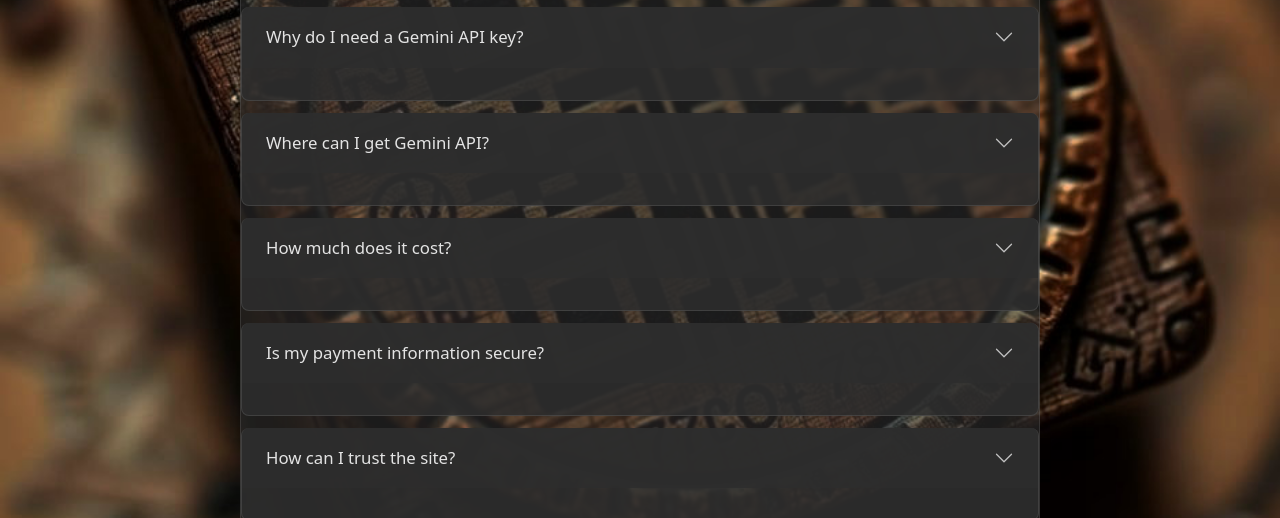
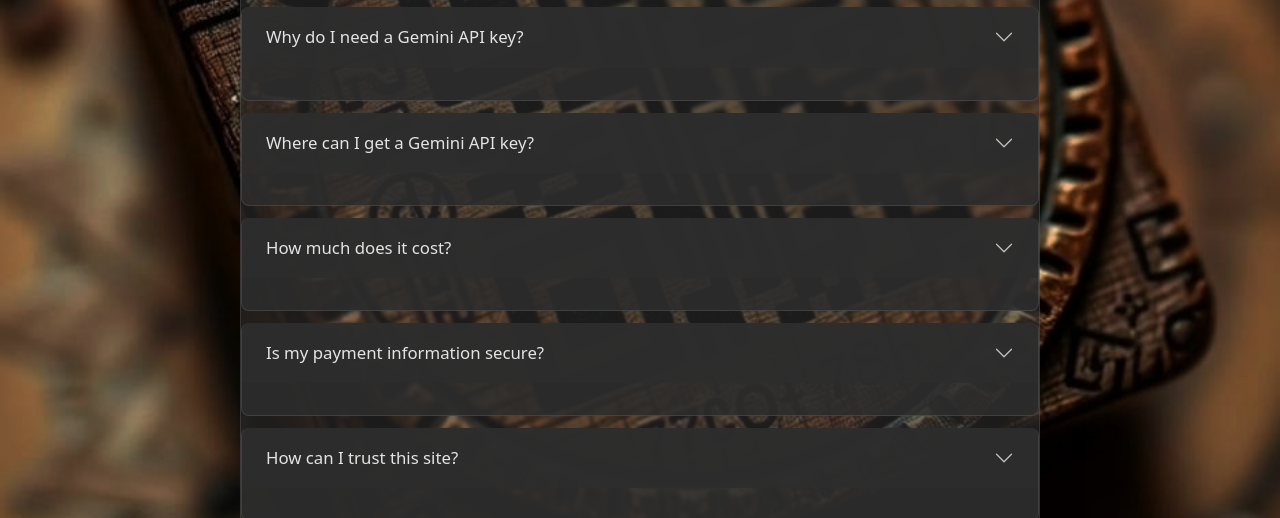
Before and after one commit to kosinal/qr-pay-code, a React (Vite) app: page / in a window 1280 px wide. Shown: the part 1290-1808 px from the top of the page. Built offline with nearby package versions, Linux system fonts and the light colour scheme.

Commit message:
Refined FAQ definition for separate file.

```diff
--- a/src/components/FAQAccordion.tsx
+++ b/src/components/FAQAccordion.tsx
@@ -1,11 +1,7 @@
 import React from 'react';
 import { Accordion } from 'react-bootstrap';
 import './FAQAccordion.css';
-
-interface FAQItem {
-  question: string;
-  answer: string;
-}
+import { faqData } from '../utils/faqDef.ts';
 
 const renderAnswerWithLinks = (text: string): React.ReactNode => {
   const urlRegex = /(https?:\/\/[^\s]+)/g;
@@ -22,57 +18,6 @@
     return part;
   });
 };
-
-const faqData: FAQItem[] = [
-  {
-    question: 'What is a QR Code Payment Generator?',
-    answer:
-      'A QR Code Payment Generator creates scannable QR codes containing payment information in the SPAYD format (Short Payment Descriptor). Recipients can scan these codes with their banking app to automatically fill in payment details.',
-  },
-  {
-    question: 'Why is this better than ChatGPT?',
-    answer:
-      'Running a prompt directly in ChatGPT was my initial idea how I though I can solve the process. After few tries I found out that the format of QRCode information needs to have some transformations, that were not so easy to express to ChatGPT so it would do it correctly all the time. That is why I decided for this small project.',
-  },
-  {
-    question: 'What information do I need to generate a payment QR code?',
-    answer:
-      "You need basic payment details including the recipient's account number, bank code, amount (optional), currency, and optionally a payment message or variable symbol. Just describe the payment in natural language and the AI will extract the relevant information.",
-  },
-  {
-    question: 'Why do I need a Gemini API key?',
-    answer:
-      "The Gemini API key allows the application to use Google's AI to intelligently parse your payment description and extract structured payment information. You can obtain a free API key from Google AI Studio.",
-  },
-  {
-    question: 'Where can I get Gemini API?',
-    answer: 'You can create new API key at https://aistudio.google.com/api-keys .',
-  },
-  {
-    question: 'How much does it cost?',
-    answer:
-      'It mostly depends on your usage. For vast majority of users, Free limit of Gemini is more than enough. For more details, visit https://ai.google.dev/gemini-api/docs/pricing .',
-  },
-  {
-    question: 'Is my payment information secure?',
-    answer:
-      "Yes! Your API key and payment information are processed locally in your browser and sent directly to Google's Gemini API. No payment data is stored on our servers. The API key is only kept in your browser's memory during the session.",
-  },
-  {
-    question: 'How can I trust the site?',
-    answer:
-      'Never trust anyone on the internet only because they say so. I built this project mostly for myself and make it open source for others to use. You can always inspect whole code hosted on https://github.com/kosinal/qr-pay-code . If you are still in doubt, you can generate separate Gemini API a remove it just after usage.',
-  },
-  {
-    question: 'What payment formats are supported?',
-    answer:
-      'The generator supports Czech banking standards (IBAN format) and creates SPAYD-compatible QR codes. These codes work with most Czech banking applications that support QR code payments.',
-  },
-  {
-    question: 'Can I use this for international payments?',
-    answer: 'Currently no, the application is optimized for Czech banking (CZ IBAN format).',
-  },
-];
 
 export const FAQAccordion: React.FC = () => {
   return (
--- /dev/null
+++ b/src/utils/faqDef.ts
@@ -0,0 +1,56 @@
+interface FAQItem {
+  question: string;
+  answer: string;
+}
+
+export const faqData: FAQItem[] = [
+  {
+    question: 'What is a QR Code Payment Generator?',
+    answer:
+      'A QR Code Payment Generator creates scannable QR codes containing payment information in the SPAYD format (Short Payment Descriptor). Recipients can scan these codes with their banking app to automatically fill in payment details.',
+  },
+  {
+    question: 'Why is this better than ChatGPT?',
+    answer:
+      "Running a prompt directly in ChatGPT was my initial idea for solving this process. After a few tries, I found that the QR code information format requires specific transformations that were difficult to communicate consistently to ChatGPT. That's why I decided to create this dedicated tool.",
+  },
+  {
+    question: 'What information do I need to generate a payment QR code?',
+    answer:
+      "You need basic payment details including the recipient's account number, bank code, amount (optional), currency, and optionally a payment message or variable symbol. Just describe the payment in natural language and the AI will extract the relevant information.",
+  },
+  {
+    question: 'Why do I need a Gemini API key?',
+    answer:
+      "The Gemini API key allows the application to use Google's AI to intelligently parse your payment description and extract structured payment information. You can obtain a free API key from Google AI Studio.",
+  },
+  {
+    question: 'Where can I get a Gemini API key?',
+    answer: 'You can create a new API key at https://aistudio.google.com/api-keys .',
+  },
+  {
+    question: 'How much does it cost?',
+    answer:
+      'It depends on your usage. For the vast majority of users, the free tier of Gemini is more than enough. For more details, visit https://ai.google.dev/gemini-api/docs/pricing .',
+  },
+  {
+    question: 'Is my payment information secure?',
+    answer:
+      "Yes! Your API key and payment information are processed locally in your browser and sent directly to Google's Gemini API. No payment data is stored on our servers. The API key is only kept in your browser's memory during the session.",
+  },
+  {
+    question: 'How can I trust this site?',
+    answer:
+      "Never trust anyone on the internet just because they say so. I built this project primarily for myself and made it open source for others to use. You can always inspect the complete code hosted at https://github.com/kosinal/qr-pay-code . If you're still in doubt, you can generate a separate Gemini API key and remove it immediately after use.",
+  },
+  {
+    question: 'What payment formats are supported?',
+    answer:
+      'The generator supports Czech banking standards (IBAN format) and creates SPAYD-compatible QR codes. These codes work with most Czech banking applications that support QR code payments.',
+  },
+  {
+    question: 'Can I use this for international payments?',
+    answer:
+      'Currently no, the application is optimized for Czech banking systems (CZ IBAN format).',
+  },
+];
```
Also changed, not shown: 1 other file (tests, documents, lock files or other folders).
